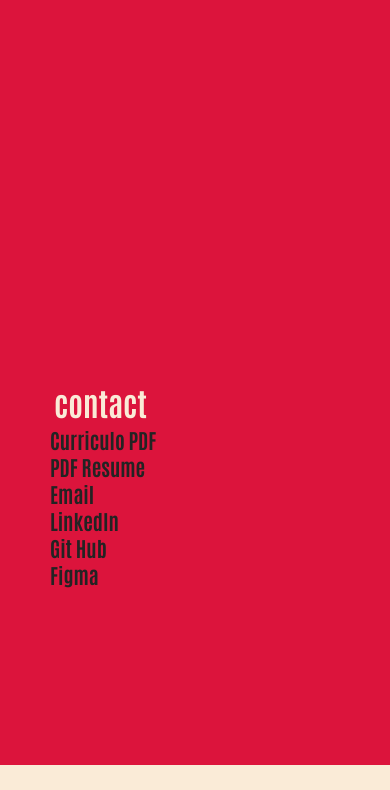
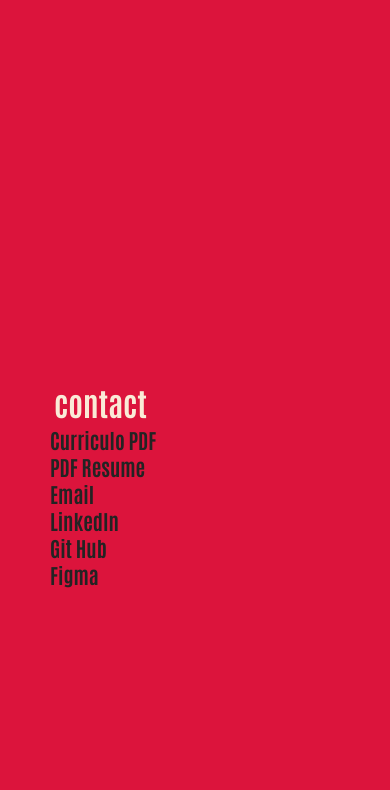
Before and after one commit to Bieldodesign/portifolio, a plain HTML site: page index.html in a window 390 px wide. Shown: the part 1993-2783 px from the top of the page. Before the commit the page ends 2758 px from the top, so only its background shows below. Drawn offline with Linux system fonts and the light colour scheme; a web font is replaced by a local one.

Commit message:
Update styles.css
testing some variation on background red svg

```diff
--- a/styles.css
+++ b/styles.css
@@ -278,7 +278,8 @@ section.hScroll {
     }
     .fundo{
       /* display: none; */
-      overflow: hidden;
+      width: 100 vw;
+        height: 1250px;
     }
 
     #abbout{
```
